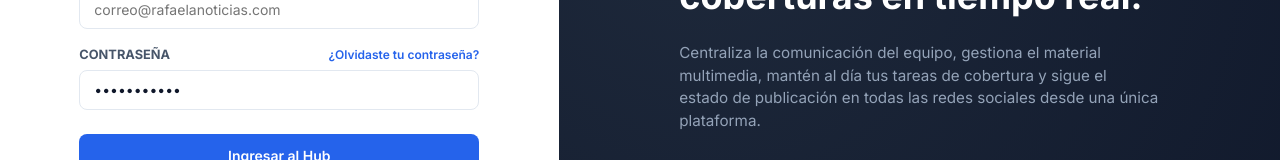
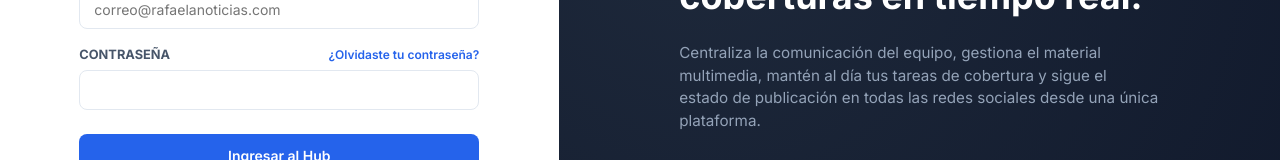
Before and after one commit to Verena1993/Rafaela-Noticias-Hub, a React (Vite) app: page / in a window 1280 px wide. Shown: the part 336-496 px from the top of the page. Built offline with nearby package versions, Linux system fonts and the light colour scheme; no server answers; the database is empty.

Commit message:
Corrige autenticación y crea tabla productions en Supabase

```diff
--- a/src/components/Login.tsx
+++ b/src/components/Login.tsx
@@ -5,7 +5,7 @@ import { Radio, Key } from 'lucide-react';
 export const Login: React.FC = () => {
   const { login, resetPassword, users } = useHub();
   const [email, setEmail] = useState('');
-  const [password, setPassword] = useState('password123'); // Default password
+  const [password, setPassword] = useState('');
   const [error, setError] = useState('');
   const [loading, setLoading] = useState(false);
   const [successMessage, setSuccessMessage] = useState('');
--- a/src/components/UserManagement.tsx
+++ b/src/components/UserManagement.tsx
@@ -47,7 +47,7 @@ export const UserManagement: React.FC = () => {
   // Creation Form State
   const [createName, setCreateName] = useState('');
   const [createEmail, setCreateEmail] = useState('');
-  const [createPassword, setCreatePassword] = useState('password123');
+  const [createPassword, setCreatePassword] = useState('');
   const [createRole, setCreateRole] = useState<'admin' | 'editor'>('editor');
   const [createError, setCreateError] = useState('');
   const [creating, setCreating] = useState(false);
@@ -68,7 +68,7 @@ export const UserManagement: React.FC = () => {
       // Reset form
       setCreateName('');
       setCreateEmail('');
-      setCreatePassword('password123');
+      setCreatePassword('');
       setCreateRole('editor');
     } catch (err: any) {
       setCreateError(err.message || 'Error al crear el usuario. Inténtalo de nuevo.');
--- a/src/context/HubContext.tsx
+++ b/src/context/HubContext.tsx
@@ -868,7 +868,7 @@ export const HubProvider: React.FC<{ children: React.ReactNode }> = ({ children
     try {
       const { data, error } = await supabase.auth.signInWithPassword({
         email,
-        password: password || 'password123',
+        password: password || '',
       });
       if (error) {
         throw error;
@@ -935,7 +935,7 @@ export const HubProvider: React.FC<{ children: React.ReactNode }> = ({ children
     try {
       const { data, error } = await supabaseAdminClient.auth.signUp({
         email,
-        password: password || 'password123',
+        password: password || '',
         options: {
           data: {
             nombre,
```
